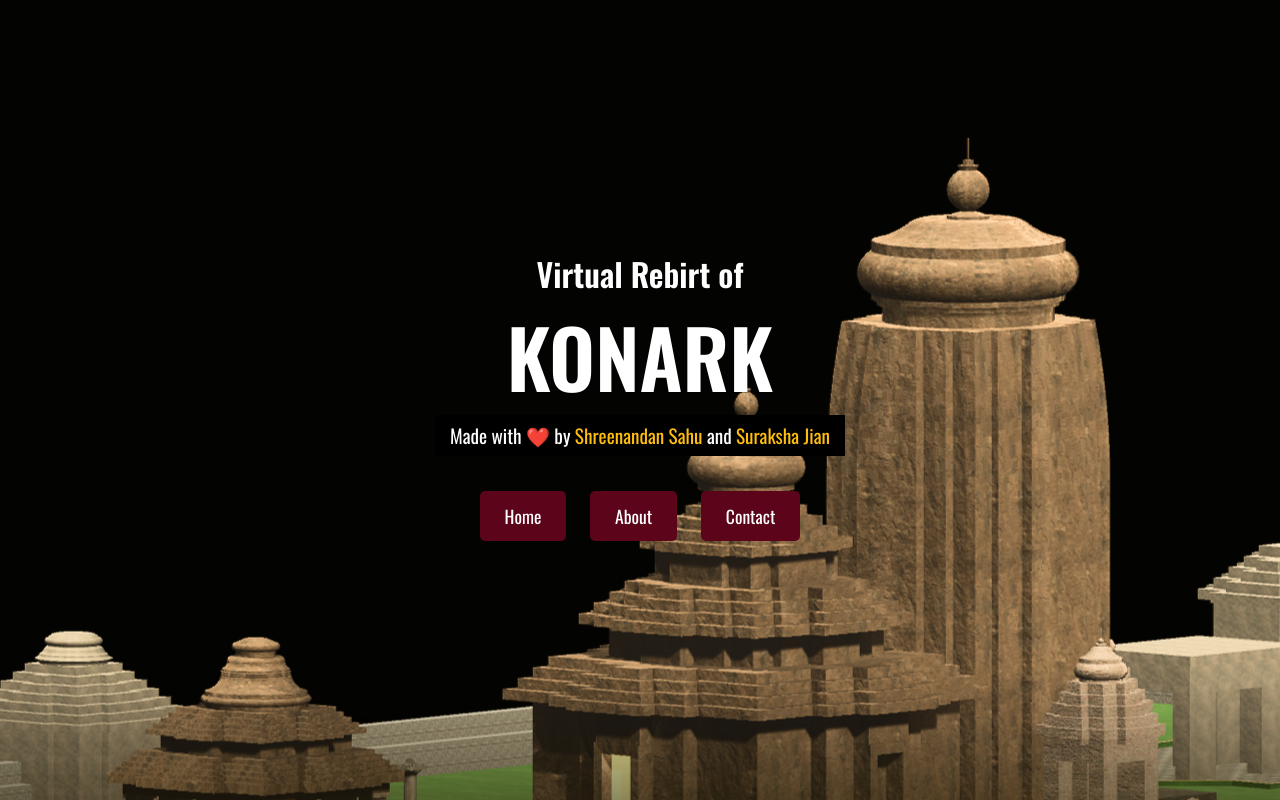
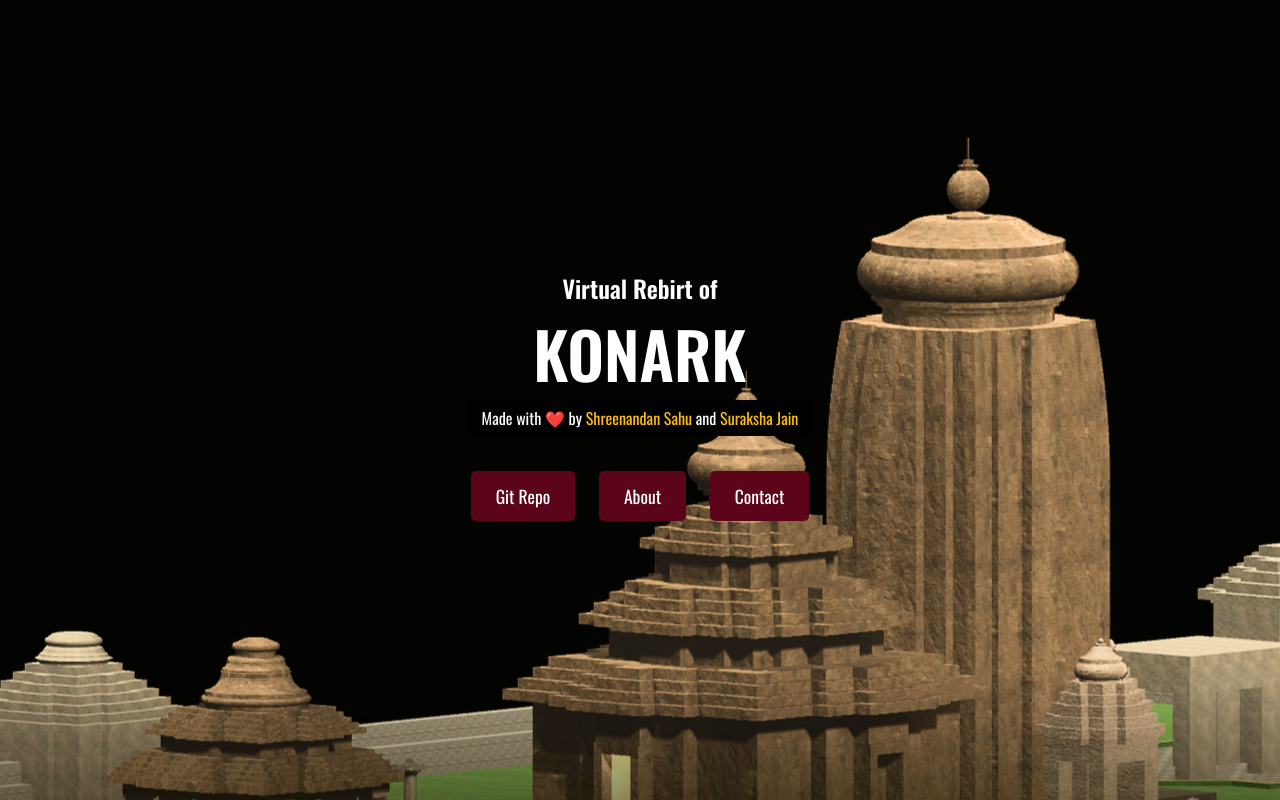
Before and after one commit to shreenandansonu/Virtua-Rebirth-of-Konark-Sun-Temple, a plain HTML site: page index.html in a window 1280 px wide. Drawn offline with nearby package versions, Linux system fonts and the light colour scheme.

Commit message:
apps added

```diff
--- a/index.html
+++ b/index.html
@@ -3,10 +3,11 @@
 <head>
     <meta charset="UTF-8">
     <meta name="viewport" content="width=device-width, initial-scale=1.0">
-    <title>Landing Page</title>
+    <title>KONARK | Virtual Rebirth</title>
 
     <!-- Google Font: Oswald -->
     <link href="https://fonts.googleapis.com/css2?family=Oswald:wght@400;600&display=swap" rel="stylesheet">
+    <link rel="shortcut icon" href="./Documentation/pics/icon.png" type="image/x-icon">
 
     <style>
         * {
@@ -26,6 +27,7 @@
             background-size:auto;
             color: white;
             font-family: 'Oswald', sans-serif;
+        }
 
 
 
@@ -40,18 +42,18 @@
         }
 
         h1 {
-            font-size: 5rem;
+            font-size: 4rem;
             margin : 0%;
         }
         h2{
-            font-size: 2rem;
+            font-size: 1.5rem;
             margin: 0px;
         }
 
         .credits {
             background-color: black;
             padding: 6px 15px;
-            font-size: 1.2rem;
+            font-size: 1rem;
             margin-bottom: 25px;
         }
 
@@ -71,6 +73,10 @@
             transition: all 0.3s ease;
             font-family: 'Oswald', sans-serif;
         }
+        a{
+            text-decoration: none;
+            color: #ffffff;
+        }
 
         .buttons button:hover {
             background: rgb(167, 110, 4);
@@ -84,10 +90,10 @@
         <h2>Virtual Rebirt of </h2>
         <h1>KONARK</h1>
         <div class="credits">
-            Made with ❤️ by <span>Shreenandan Sahu</span> and <span>Suraksha Jian</span>
+            Made with ❤️ by <span>Shreenandan Sahu</span> and <span>Suraksha Jain</span>
         </div>
         <div class="buttons">
-            <button>Home</button>
+            <button><a href="https://github.com/shreenandansonu/Virtua-Rebirth-of-Konark-Sun-Temple" target="_blank" rel="noopener noreferrer">Git Repo</a></button>
             <button>About</button>
             <button>Contact</button>
         </div>
```
Also changed, not shown: Documentation/pics/icon.png (added), 2 other files.
